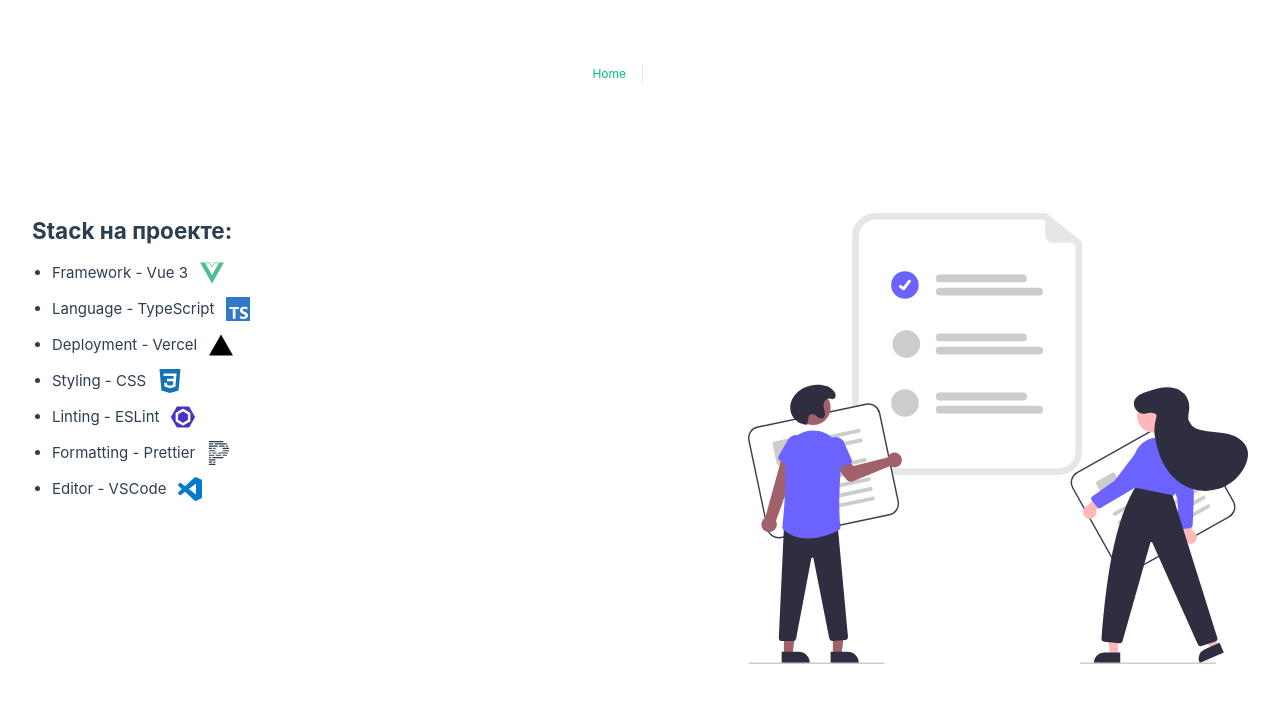
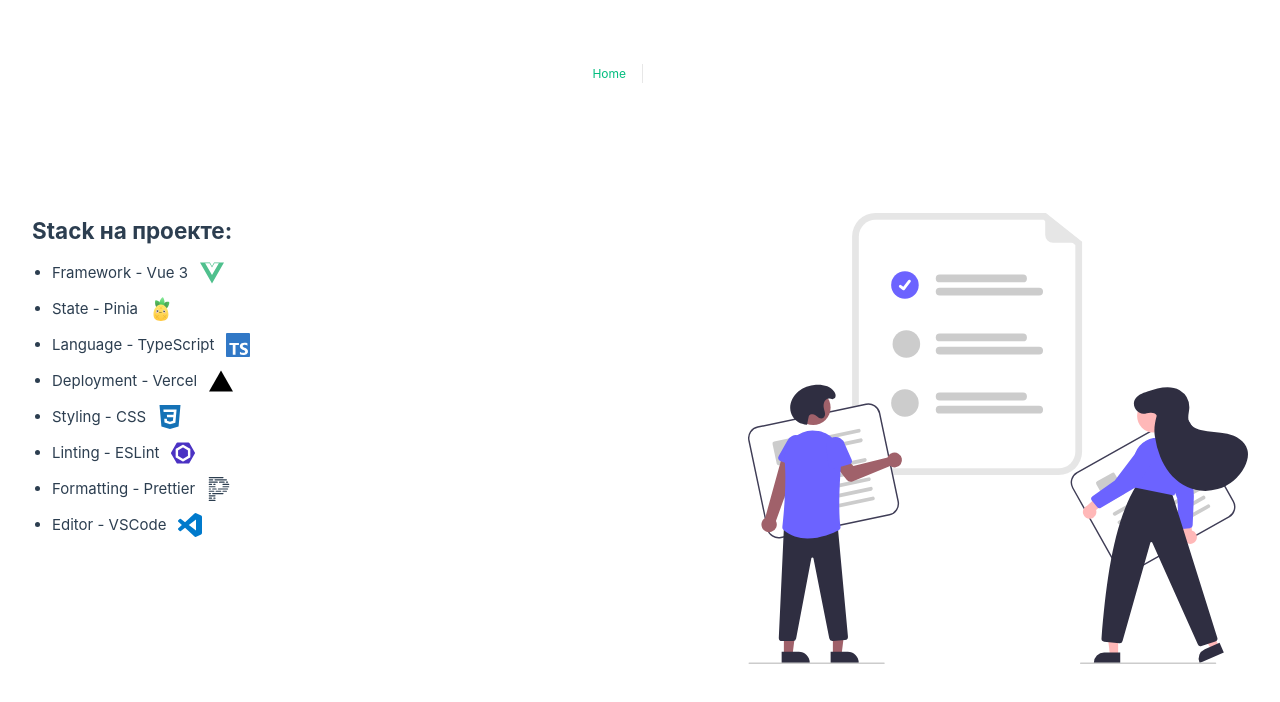
Before and after one commit to hyper-richi/Todos, a Vue app: page / in a window 1280 px wide. Shown: the top 702 px of the page. Built offline with nearby package versions, Linux system fonts and the light colour scheme.

Commit message:
add pinia

```diff
--- a/src/components/ListStack.vue
+++ b/src/components/ListStack.vue
@@ -5,7 +5,7 @@ import VercelIcon from '@/assets/svg/badges/vercel.svg';
 import CSSIcon from '@/assets/svg/badges/css3.svg';
 import PrettierIcon from '@/assets/svg/badges/prettier.svg';
 import VuedotjsIcon from '@/assets/svg/badges/vuedotjs.svg';
-
+import PiniaIcon from '@/assets/svg/badges/pinia.svg';
 import ESLintIcon from '@/assets/svg/badges/eslint.svg';
 </script>
 
@@ -15,6 +15,12 @@ import ESLintIcon from '@/assets/svg/badges/eslint.svg';
       <div class="flex">
         <span> Framework - Vue 3 </span>
         <VuedotjsIcon width="24" height="24" color="#4FC08D" />
+      </div>
+    </li>
+    <li class="item">
+      <div class="flex">
+        <span> State - Pinia </span>
+        <PiniaIcon width="24" height="24" />
       </div>
     </li>
     <li class="item">
```
Also changed, not shown: src/assets/svg/badges/pinia.svg (added), src/assets/svg/badges/prettier.svg.
